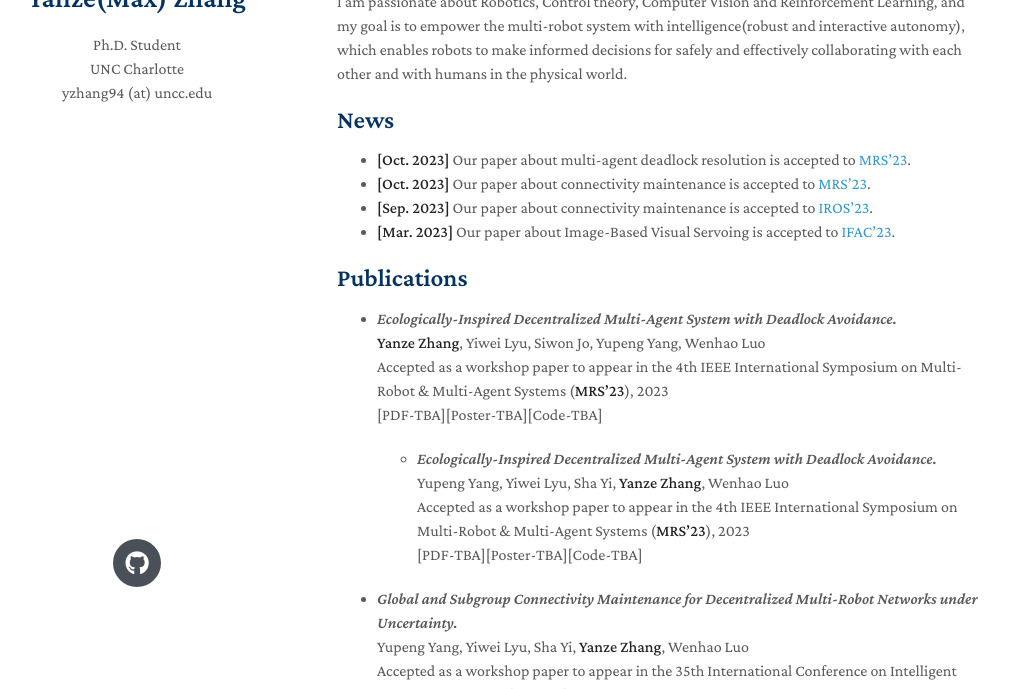
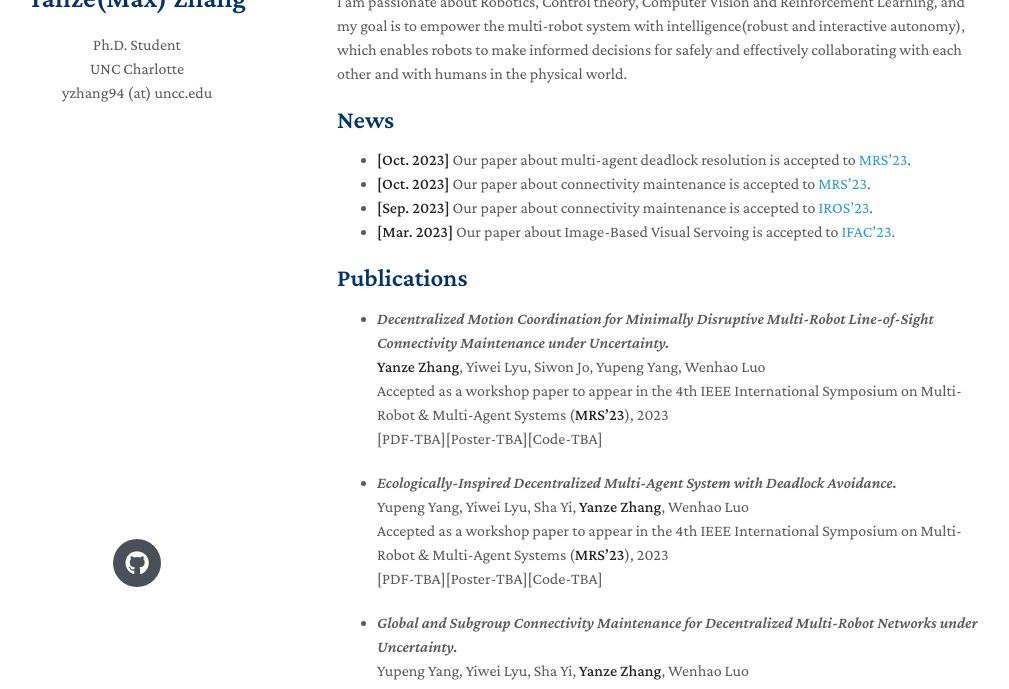
Before and after one commit to yupengyanguncc/yupengyanguncc.github.io, a Jekyll site: the page built from index.md, in a window 1280 px wide and 900 px high, cut to the strip 211-900 px from the top of the window. Shown: the whole strip, without its empty margins (133-1142 px from the left). Built offline with Jekyll 4.4.1, drawn with Linux system fonts in a browser that asks for light colours; nearby versions of some CDN libraries; a style sheet for code colours, icons or effects is not loaded; our own code applies the rules of GitHub Pages for plain Markdown files.

Commit message:
11212023

```diff
--- a/index.md
+++ b/index.md
@@ -48,7 +48,7 @@ I am passionate about Robotics, Control theory, Computer Vision and Reinforcemen
 
 ## Publications
 
-- *Ecologically-Inspired Decentralized Multi-Agent System with Deadlock Avoidance.*
+- *Decentralized Motion Coordination for Minimally Disruptive Multi-Robot Line-of-Sight Connectivity Maintenance under Uncertainty.*
   <br>
   **Yanze Zhang**, Yiwei Lyu, Siwon Jo, Yupeng Yang, Wenhao Luo
   <br>
@@ -56,7 +56,7 @@ I am passionate about Robotics, Control theory, Computer Vision and Reinforcemen
   <br>
   [PDF-TBA][Poster-TBA][Code-TBA]
 
-  - *Ecologically-Inspired Decentralized Multi-Agent System with Deadlock Avoidance.*
+- *Ecologically-Inspired Decentralized Multi-Agent System with Deadlock Avoidance.*
   <br>
   Yupeng Yang, Yiwei Lyu, Sha Yi, **Yanze Zhang**, Wenhao Luo
   <br>
```
